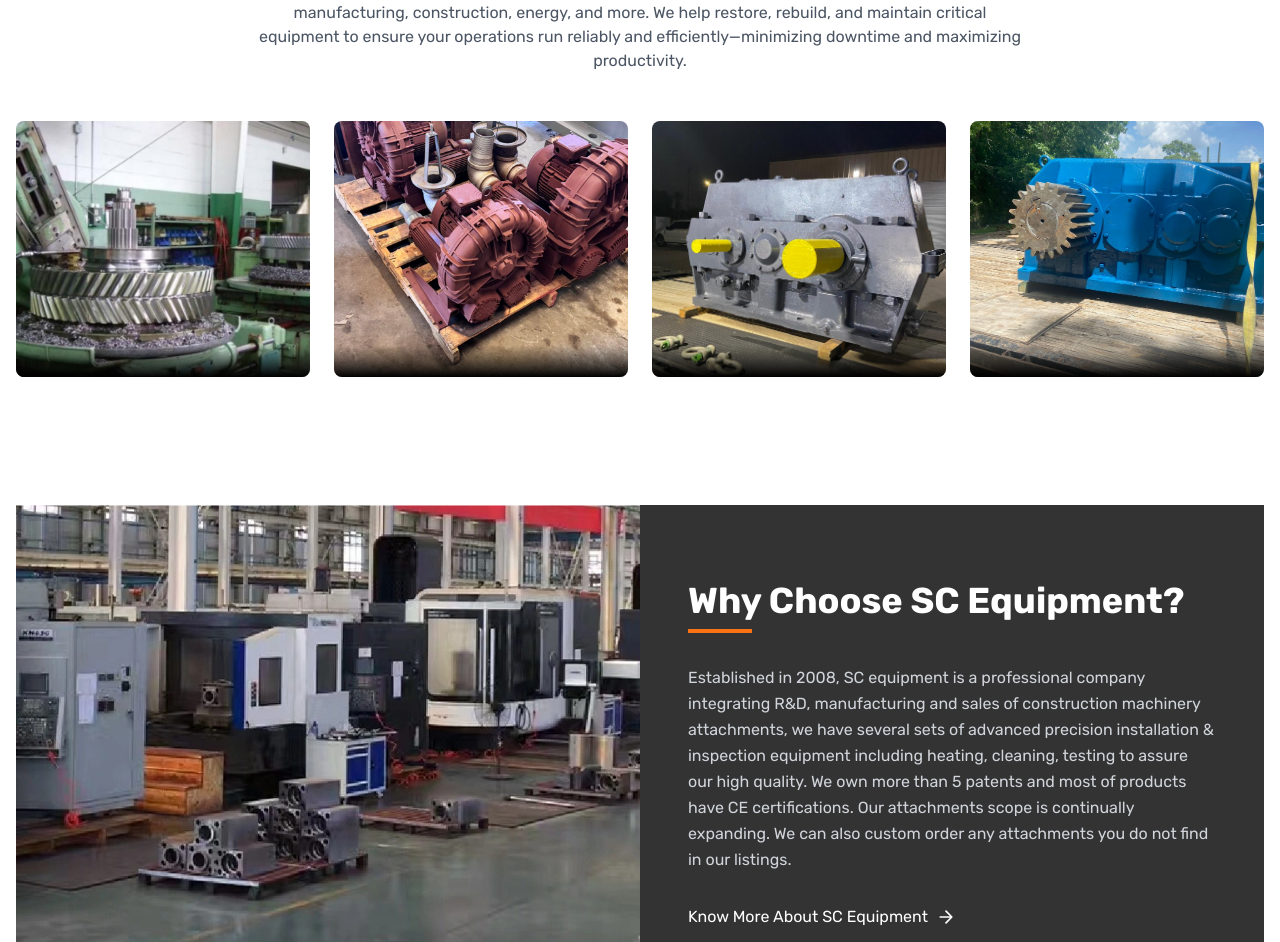
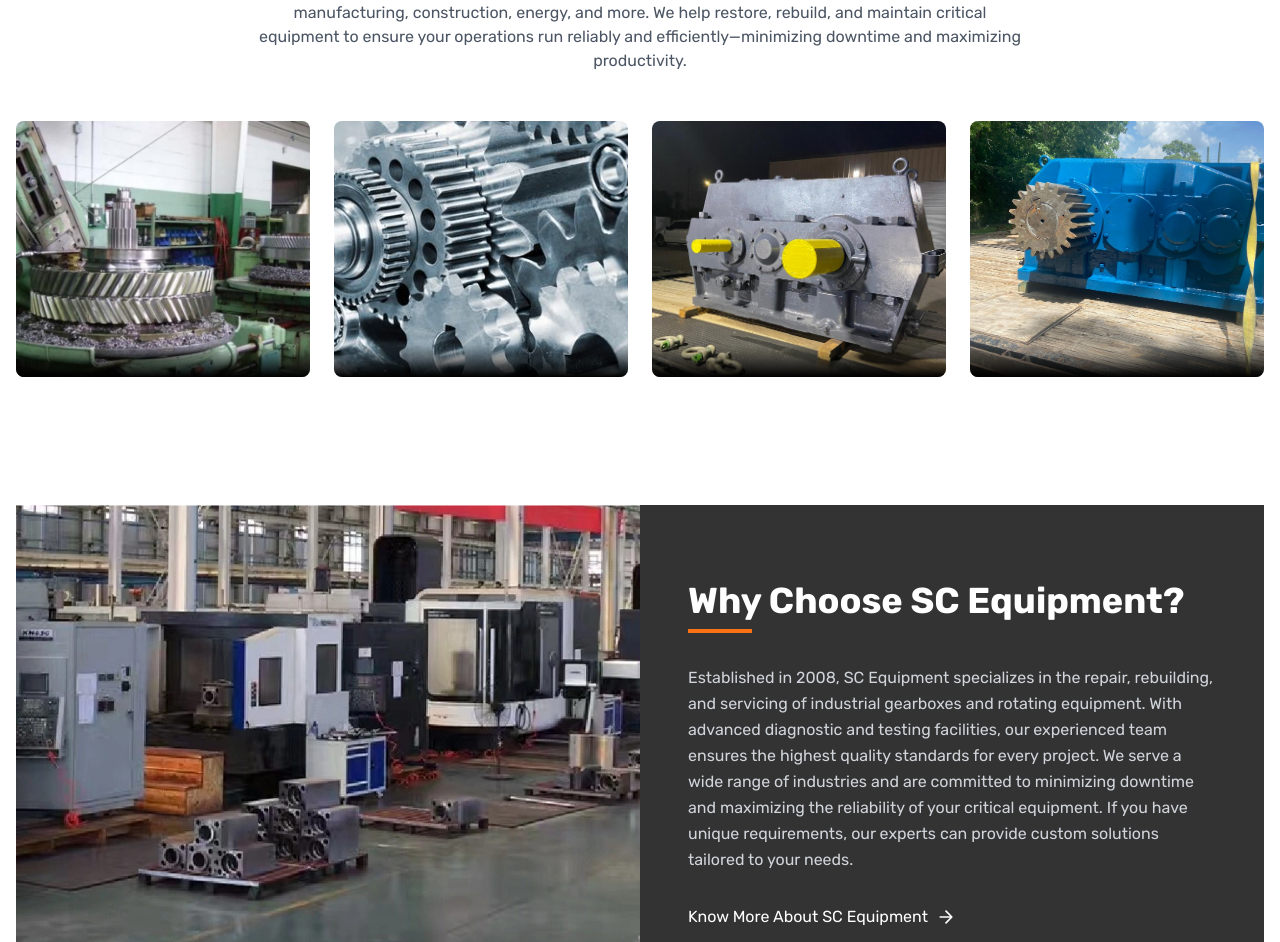
Before and after one commit to ahmed-techccine/sweet-city, a Next.js app: page / in a window 1280 px wide. Shown: the part 1824-2766 px from the top of the page. Built offline with nearby package versions, Linux system fonts and the light colour scheme.

Commit message:
changes of home page imgae and some text

```diff
--- a/app/page.tsx
+++ b/app/page.tsx
@@ -150,7 +150,7 @@ export default function HomePage() {
             </div>
             <div className="relative overflow-hidden rounded-lg">
               <Image
-                src="/images/image2.jpeg"
+                src="/images/philadelphia-gearbox1.jpg"
                 alt="Material handling"
                 width={300}
                 height={250}
@@ -206,11 +206,7 @@ export default function HomePage() {
                 <h2 className="text-4xl font-bold mb-2">Why Choose SC Equipment?</h2>
                 <div className="w-16 h-1 bg-orange-500 mb-8"></div>
                 <p className="text-gray-300 mb-8 leading-relaxed">
-                  Established in 2008, SC equipment is a professional company integrating R&D, manufacturing and sales
-                  of construction machinery attachments, we have several sets of advanced precision installation &
-                  inspection equipment including heating, cleaning, testing to assure our high quality. We own more than
-                  5 patents and most of products have CE certifications. Our attachments scope is continually expanding.
-                  We can also custom order any attachments you do not find in our listings.
+                  Established in 2008, SC Equipment specializes in the repair, rebuilding, and servicing of industrial gearboxes and rotating equipment. With advanced diagnostic and testing facilities, our experienced team ensures the highest quality standards for every project. We serve a wide range of industries and are committed to minimizing downtime and maximizing the reliability of your critical equipment. If you have unique requirements, our experts can provide custom solutions tailored to your needs.
                 </p>
                 <Link
                   href="/about"
```
